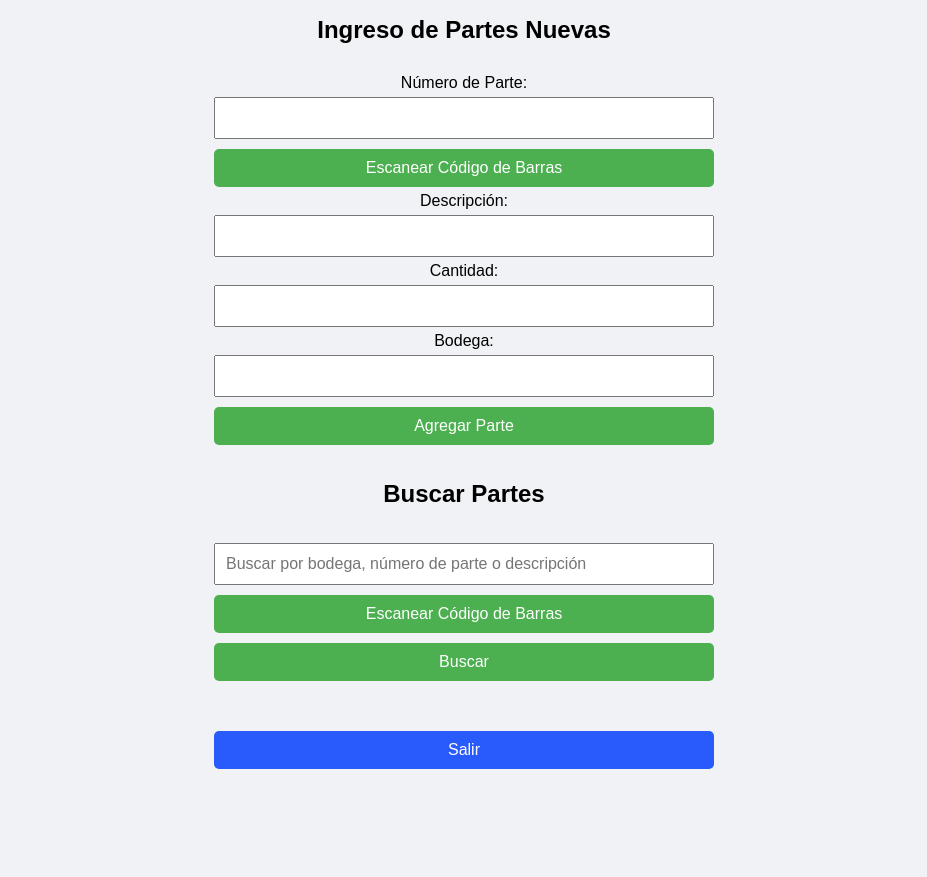
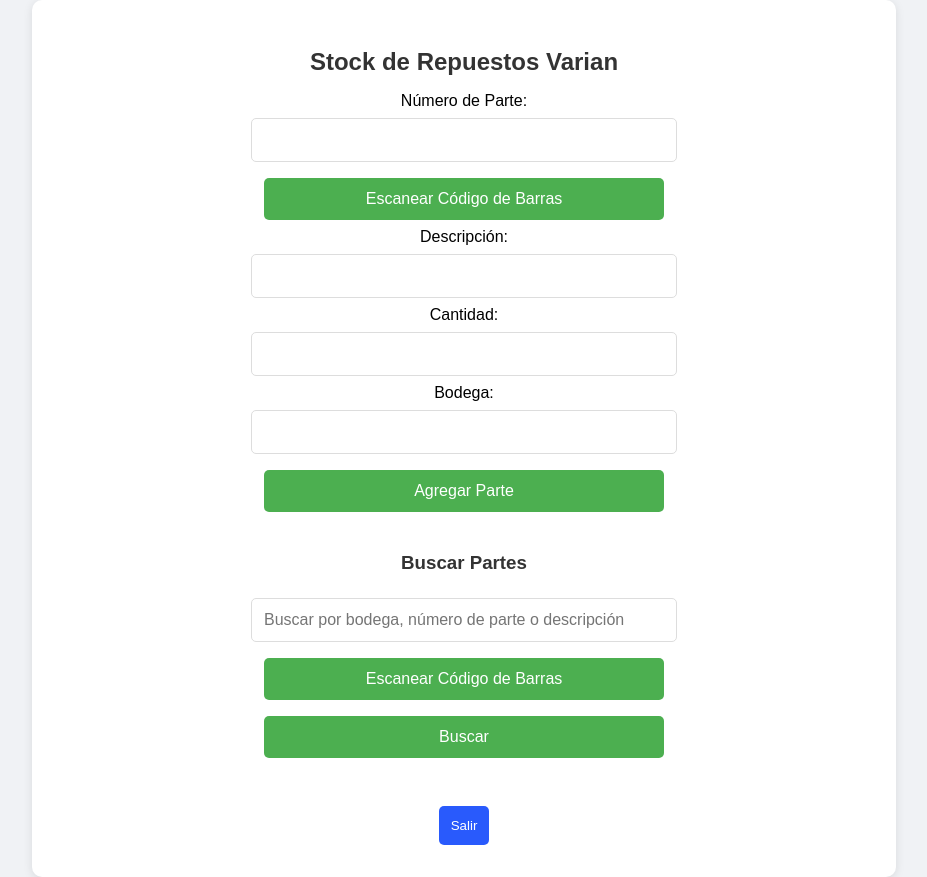
Before and after one commit to dgutierrezv/appvarian, a FastAPI app: page /stock in a window 1280 px wide. Shown: the whole page, without its empty margins (176-1103 px from the left). Before the commit the page ends 769 px from the top, so only its background shows below. Run offline with FastAPI, Linux system fonts and the light colour scheme; the visitor is signed in with stand-in values (Sample User, id 1); some libraries are stand-ins or nearby versions.

Commit message:
COMMIT #8

```diff
--- a/static/css/styles.css
+++ b/static/css/styles.css
@@ -4,136 +4,183 @@
     padding: 0;
     background-color: #f0f2f5;
     display: flex;
-    flex-direction: column;
+    justify-content: center;
     align-items: center;
-    justify-content: center;
     min-height: 100vh;
     width: 100%;
     box-sizing: border-box;
 }
 
-h2, h3 {
+.container {
+    background-color: white;
+    padding: 2rem;
+    border-radius: 10px;
+    box-shadow: 0 2px 10px rgba(0, 0, 0, 0.1);
+    width: 100%;
+    max-width: 800px;
     text-align: center;
-    margin: 10px;
-    font-size: 1.5rem;
 }
 
-form {
+h2, h3 {
+    margin: 1rem 0;
+    color: #333;
+}
+
+.form {
     display: flex;
     flex-direction: column;
     align-items: center;
-    margin: 20px;
-    width: 90%;
-    max-width: 500px;
+    margin-bottom: 2rem;
 }
 
-input, button {
-    margin: 5px;
-    padding: 10px;
+.form input, .form button {
+    margin: 0.5rem 0;
+    padding: 0.75rem;
     width: 100%;
-    box-sizing: border-box;
+    max-width: 400px;
+    border: 1px solid #ddd;
+    border-radius: 5px;
     font-size: 1rem;
 }
 
+.form button {
+    background-color: #4CAF50;
+    color: white;
+    border: none;
+    cursor: pointer;
+    transition: background-color 0.3s;
+}
+
+.form button:hover {
+    background-color: #45a049;
+}
+
 table {
-    width: 90%;
-    max-width: 1000px;
-    margin: 20px auto;
+    width: 100%;
     border-collapse: collapse;
-    box-shadow: 0 0 10px rgba(0, 0, 0, 0.1);
-    font-size: 1rem;
+    margin-top: 1rem;
 }
 
 th, td {
     border: 1px solid #ddd;
-    padding: 12px;
+    padding: 0.75rem;
     text-align: left;
-    vertical-align: middle;
 }
 
 th {
     background-color: #f2f2f2;
-    color: black;
 }
 
 tr:nth-child(even) {
     background-color: #f9f9f9;
 }
 
-button {
-    padding: 10px 20px;
-    cursor: pointer;
+.actions {
+    display: flex;
+    flex-direction: column;
+}
+
+.actualizar-button {
     background-color: #4CAF50;
     color: white;
     border: none;
+    padding: 0.75rem;
     border-radius: 5px;
-    transition: background-color 0.3s;
+    cursor: pointer;
+    margin-top: 0.5rem;
 }
 
-button:hover {
+.actualizar-button:hover {
     background-color: #45a049;
 }
 
 .delete-button {
     background-color: rgb(255, 0, 0);
-    color: #fff;
+    color: white;
     border: none;
-    padding: 10px 20px;
+    padding: 0.75rem;
+    border-radius: 5px;
     cursor: pointer;
-}
-
-.logout-button {
-    background-color: rgb(41, 90, 252);
-    color: #fff;
-    border: none;
-    padding: 10px 20px;
-    cursor: pointer;
+    margin-top: 0.5rem;
 }
 
 .delete-button:hover {
     background-color: rgb(204, 7, 7);
 }
 
+.logout-button {
+    background-color: rgb(41, 90, 252);
+    color: white;
+    border: none;
+    padding: 0.75rem;
+    border-radius: 5px;
+    cursor: pointer;
+    margin-top: 0.5rem;
+}
+
 .logout-button:hover {
     background-color: rgba(12, 0, 238, 0.938);
 }
 
-.actions {
+.scanner-modal {
+    position: fixed;
+    top: 0;
+    left: 0;
+    width: 100%;
+    height: 100%;
+    background-color: rgba(0, 0, 0, 0.5);
     display: flex;
-    flex-direction: column;
-    gap: 5px;
+    justify-content: center;
+    align-items: center;
 }
 
-.login-container {
+.scanner-container {
     background-color: white;
-    padding: 2rem;
+    padding: 1rem;
     border-radius: 10px;
-    box-shadow: 0 2px 10px rgba(0, 0, 0, 0.1);
-    width: 100%;
-    max-width: 400px;
     text-align: center;
 }
 
-.error {
-    color: red;
-    margin-bottom: 1rem;
+.scanner-container button {
+    margin-top: 1rem;
+    background-color: #ff6347;
+    color: white;
+    border: none;
+    padding: 0.75rem;
+    border-radius: 5px;
+    cursor: pointer;
+    transition: background-color 0.3s;
+}
+
+.scanner-container button:hover {
+    background-color: #ff4500;
+}
+
+.cancel-button {
+    background-color: #ff6347;
+    color: white;
+    border: none;
+    padding: 0.75rem;
+    border-radius: 5px;
+    cursor: pointer;
+    transition: background-color 0.3s;
+    margin-top: 0.5rem;
+}
+
+.cancel-button:hover {
+    background-color: #ff4500;
 }
 
 @media (max-width: 600px) {
-    h2, h3 {
-        font-size: 1.2rem;
+    .container {
+        padding: 1rem;
     }
 
-    table, th, td {
+    .form input, .form button {
         font-size: 0.9rem;
-        padding: 8px;
     }
 
-    form {
-        width: 100%;
-    }
-
-    input, button {
+    th, td {
         font-size: 0.9rem;
     }
 }
--- a/static/js/scripts.js
+++ b/static/js/scripts.js
@@ -1,9 +1,14 @@
 document.addEventListener('DOMContentLoaded', (event) => {
     const deleteForms = document.querySelectorAll('.delete-form');
+    const scannerModal = document.getElementById('scanner-modal');
+    const scannerContainer = document.querySelector('.scanner-container');
+    const scannerVideo = document.getElementById('scanner');
+    const closeScannerButton = document.getElementById('close-scanner');
+    let scannerStream;
 
     deleteForms.forEach(form => {
         form.addEventListener('submit', function(event) {
-            const confirmed = confirm('Esta seguro de querer eliminar esta parte!?');
+            const confirmed = confirm('Esta seguro de querer borrar esta parte?');
             if (!confirmed) {
                 event.preventDefault();
             }
@@ -11,30 +16,51 @@
     });
 
     function startScanner(callback) {
-        document.getElementById('scanner-modal').style.display = 'flex';
-        Quagga.init({
-            inputStream : {
-                name : "Live",
-                type : "LiveStream",
-                target: document.querySelector('#scanner')
-            },
-            decoder : {
-                readers : ["code_128_reader"]
+        scannerModal.style.display = 'flex';
+        navigator.mediaDevices.getUserMedia({ video: { facingMode: 'environment' } })
+            .then(stream => {
+                scannerStream = stream;
+                scannerVideo.srcObject = stream;
+                scannerVideo.setAttribute('playsinline', true); // required to tell iOS safari we don't want fullscreen
+                scannerVideo.play();
+                requestAnimationFrame(tick);
+            });
+
+        function tick() {
+            if (scannerVideo.readyState === scannerVideo.HAVE_ENOUGH_DATA) {
+                const canvas = document.createElement('canvas');
+                canvas.width = scannerVideo.videoWidth;
+                canvas.height = scannerVideo.videoHeight;
+                const context = canvas.getContext('2d');
+                context.drawImage(scannerVideo, 0, 0, canvas.width, canvas.height);
+                const imageData = context.getImageData(0, 0, canvas.width, canvas.height);
+
+                Quagga.decodeSingle({
+                    src: imageData,
+                    numOfWorkers: 0,  // Needs to be 0 when used within node
+                    decoder: {
+                        readers: ["code_128_reader"]
+                    },
+                    locate: true
+                }, function(result) {
+                    if (result && result.codeResult) {
+                        callback(result.codeResult.code);
+                        stopScanner();
+                    } else {
+                        requestAnimationFrame(tick);
+                    }
+                });
+            } else {
+                requestAnimationFrame(tick);
             }
-        }, function(err) {
-            if (err) {
-                console.log(err);
-                return;
-            }
-            console.log("Initialization finished. Ready to start");
-            Quagga.start();
-        });
+        }
+    }
 
-        Quagga.onDetected(function(data) {
-            callback(data.codeResult.code);
-            Quagga.stop();
-            document.getElementById('scanner-modal').style.display = 'none';
-        });
+    function stopScanner() {
+        scannerModal.style.display = 'none';
+        if (scannerStream) {
+            scannerStream.getTracks().forEach(track => track.stop());
+        }
     }
 
     document.getElementById('start-scan').addEventListener('click', function() {
@@ -48,4 +74,30 @@
             document.getElementById('search_query').value = code;
         });
     });
+
+    closeScannerButton.addEventListener('click', stopScanner);
+
+    const updateForms = document.querySelectorAll('.update-form');
+    updateForms.forEach(form => {
+        const inputs = form.querySelectorAll('input');
+        const submitButton = form.querySelector('button[type="submit"]');
+        const cancelButton = form.querySelector('.cancel-button');
+        let originalValues = {};
+
+        inputs.forEach(input => {
+            originalValues[input.name] = input.value;
+            input.addEventListener('input', () => {
+                submitButton.disabled = false;
+                cancelButton.style.display = 'inline-block';
+            });
+        });
+
+        cancelButton.addEventListener('click', () => {
+            inputs.forEach(input => {
+                input.value = originalValues[input.name];
+            });
+            submitButton.disabled = true;
+            cancelButton.style.display = 'none';
+        });
+    });
 });
--- a/templates/stock.html
+++ b/templates/stock.html
@@ -1,14 +1,16 @@
 <!DOCTYPE html>
-<html>
+<html lang="en">
 <head>
+    <meta charset="UTF-8">
+    <meta name="viewport" content="width=device-width, initial-scale=1.0">
     <title>Stock Varian CR</title>
     <link rel="stylesheet" href="/static/css/styles.css">
     <link rel="icon" type="image/x-icon" href="/static/favicon.ico">
-    <script src="https://cdnjs.cloudflare.com/ajax/libs/quagga/0.12.1/quagga.min.js"></script>
 </head>
 <body>
-    <h2>Ingreso de Partes Nuevas</h2>
-    <form method="post" action="/add_part">
+    <div class="container">
+        <h2>Stock de Repuestos Varian</h2>
+        <form method="post" action="/add_part" class="form">
             <label for="part_number">Número de Parte:</label>
             <input type="text" id="part_number" name="part_number" required>
             <button type="button" id="start-scan">Escanear Código de Barras</button>
@@ -21,7 +23,7 @@
             <button type="submit">Agregar Parte</button>
         </form>
         <h3>Buscar Partes</h3>
-    <form method="post" action="/search">
+        <form method="post" action="/search" class="form">
             <input type="text" id="search_query" name="form_query" placeholder="Buscar por bodega, número de parte o descripción" required>
             <button type="button" id="start-scan-search">Escanear Código de Barras</button>
             <button type="submit">Buscar</button>
@@ -43,13 +45,14 @@
                 <td>{{ part.quantity }}</td>
                 <td>{{ part.warehouse }}</td>
                 <td class="actions">
-                <form method="post" action="/update_part" style="display:inline;">
+                    <form method="post" action="/update_part" style="display:inline;" class="update-form">
                         <input type="hidden" name="id" value="{{ part._id }}">
-                    <input type="text" name="part_number" value="{{ part.part_number }}" required>
-                    <input type="text" name="description" value="{{ part.description }}" required>
-                    <input type="number" name="quantity" value="{{ part.quantity }}" required>
-                    <input type="text" name="warehouse" value="{{ part.warehouse }}" required>
-                    <button type="submit">Actualizar</button>
+                        <input type="text" name="part_number" value="{{ part.part_number }}" placeholder="Número de parte" required>
+                        <input type="text" name="description" value="{{ part.description }}" placeholder="Descripción"required>
+                        <input type="number" name="quantity" value="{{ part.quantity }}" placeholder="Cantidad" required>
+                        <input type="text" name="warehouse" value="{{ part.warehouse }}" placeholder="Bodega" required>
+                        <button type="submit" disabled class="actualizar-button">Actualizar</button>
+                        <button type="button" class="cancel-button" style="display:none;">Cancelar</button>
                     </form>
                     <form method="post" action="/delete_part" class="delete-form" style="display:inline;">
                         <input type="hidden" name="id" value="{{ part._id }}">
@@ -63,9 +66,11 @@
         <form action="/logout" method="get">
             <button type="submit" class="logout-button">Salir</button>
         </form>
-    <div id="scanner-modal" style="display:none;">
-        <div id="scanner-container">
-            <video id="scanner" width="300" height="200"></video>
+        <div id="scanner-modal" class="scanner-modal" style="display:none;">
+            <div class="scanner-container">
+                <video id="scanner" width="300" height="200" autoplay></video>
+                <button type="button" id="close-scanner">Cerrar</button>
+            </div>
         </div>
     </div>
     <script src="/static/js/scripts.js"></script>
```
Lines whose indentation alone changed are shown as unchanged.
